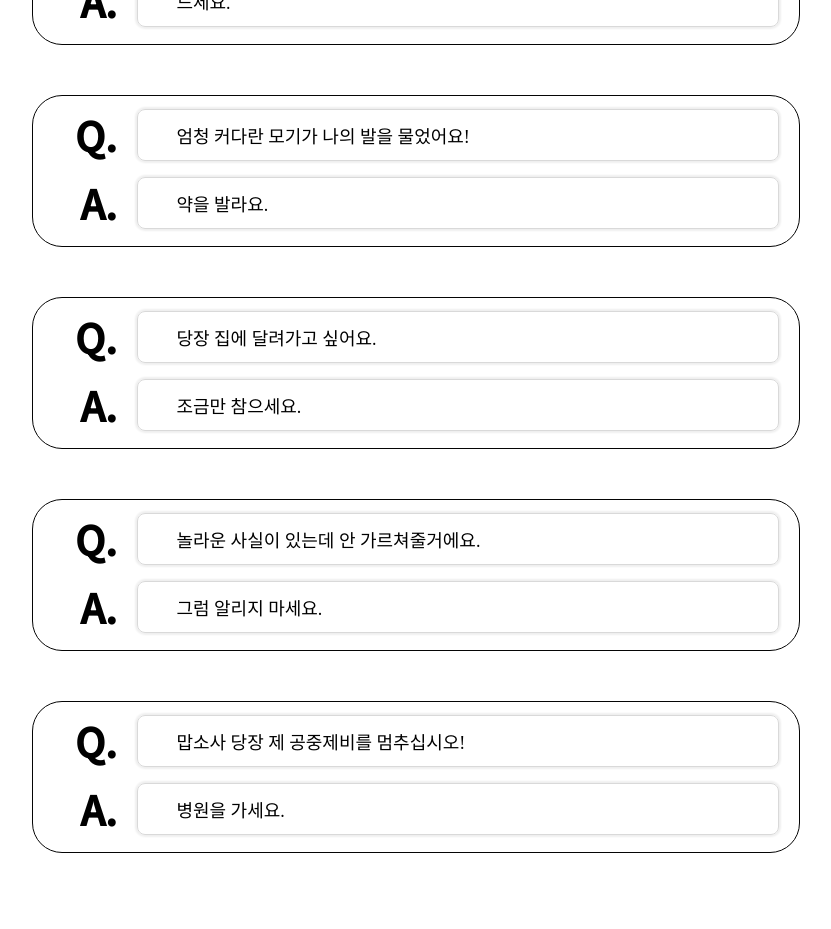
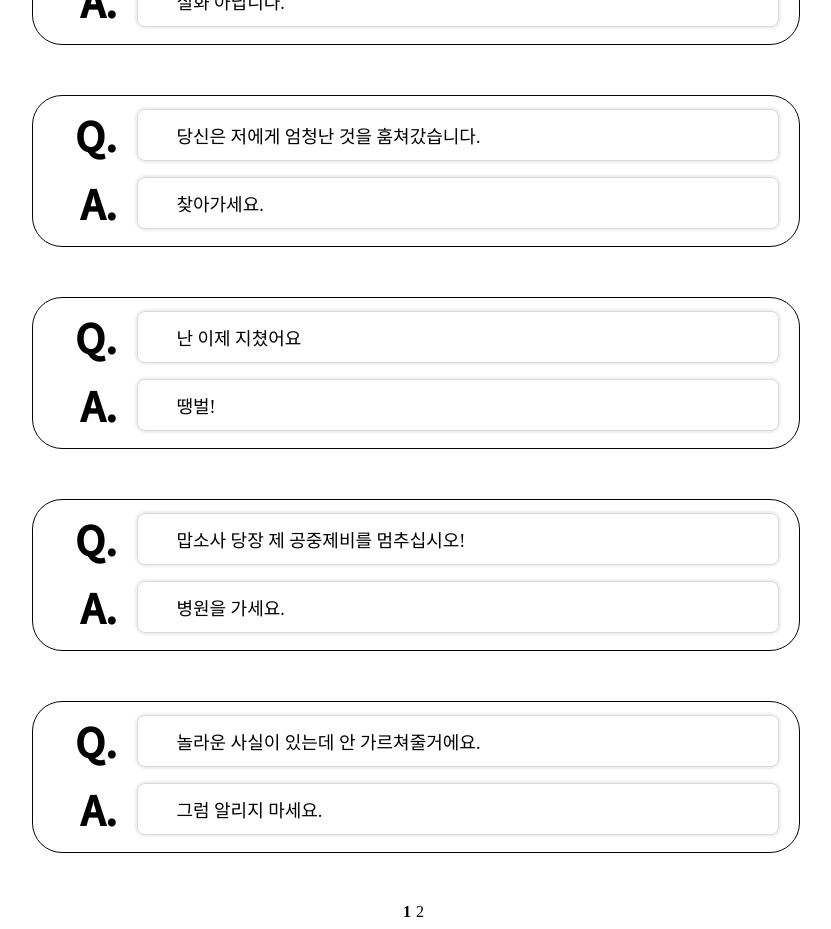
Before and after one commit to kody-gsm/ourhome-07, a React (Create React App) app: page /qna-answers in a window 1280 px wide. Shown: the part 300-1229 px from the top of the page, without its empty margins (224-1055 px from the left). Before the commit the page ends 1203 px from the top, so only its background shows below. Built offline with nearby package versions, Linux system fonts and the light colour scheme; a web font is replaced by a local one.

Commit message:
렌더링 오류 수정

```diff
--- a/src/App.scss
+++ b/src/App.scss
@@ -135,6 +135,19 @@
         }
       }
     }
+
+    .labels {
+      text-align: center;
+
+      .bold {
+        font-weight: bolder;
+      }
+
+      label {
+        cursor: pointer;
+        margin-right: 5px;
+      }
+    }
   }
 
   .detail {
--- a/src/pages/Qnaa.js
+++ b/src/pages/Qnaa.js
@@ -1,11 +1,15 @@
-import React from "react";
+import React, { useEffect, useState } from "react";
 import kodylogo from "../imgs/kody.png";
 
 export default function Qnaa() {
+  const [a, setA] = useState([]);
+  const [alen, setAlen] = useState([]);
+  const [currentpage, setCurrentpage] = useState(0);
+  function pushes(position) {
     const a = [
       {
         title: "떡볶이가 먹고 싶어요.",
-      answer: '드세요.'
+        answer: '드세요.ㅋ'
       }, {
         title: "엄청 커다란 모기가 나의 발을 물었어요!",
         answer: '약을 발라요.'
@@ -18,19 +22,48 @@ export default function Qnaa() {
       }, {
         title: '맙소사 당장 제 공중제비를 멈추십시오!',
         answer: '병원을 가세요.'
+      }, {
+        title: '난 이제 지쳤어요',
+        answer: '땡벌!'
+      }, {
+        title: '당신은 저에게 엄청난 것을 훔쳐갔습니다.',
+        answer: '찾아가세요.'
+      }, {
+        title: '미안하다 이거 보여주려고 어그로 끌었다 나루토 사스케 싸움 ㄹㅇ실화냐?',
+        answer: '실화 아닙니다.'
       }
-  ]
+    ];
+    let crntposi = a.length - (5 * position);
+    let topush = [
+      (crntposi - 1 >= 0) && a[crntposi - 1],
+      (crntposi - 2 >= 0) && a[crntposi - 2],
+      (crntposi - 3 >= 0) && a[crntposi - 3],
+      (crntposi - 4 >= 0) && a[crntposi - 4],
+      (crntposi - 5 >= 0) && a[crntposi - 5],
+    ];
+    setA(e => topush);
+    setAlen(e => {
+      let arr = [];
+      for (let i = 0; i <= (a.length - 1) / 5; i++) {
+        arr.push(i);
+      }
+      return arr;
+    });
+  }
+  useEffect(e => {
+    pushes(0);
+  }, []);
   return <div className="qnaa">
     <div className="header">
       <img className="kodylogo" src={kodylogo} alt="kodylogo" />
-      <button>Q&A 하러가기</button>
+      <a href="qna-questions"><button>Q&A 하러가기</button></a>
     </div>
     <hr />
     <div className="main">
       <h2>자주 묻는 질문에 대한 답변이에요!</h2>
       <div className="boxes">
         {a.map((i, n) => {
-          return <div className="answerbox">
+          return i.title && <div className="answerbox" key={n}>
             <div className="div"><b>Q.</b><div className="likeinput"><span>{i.title}</span></div></div>
             <div className="div"><b>A.</b><div className="likeinput"><span>{i.answer}</span></div></div>
           </div>;
@@ -38,7 +71,11 @@ export default function Qnaa() {
       </div>
     </div>
     <div className="labels">
-
+      {alen.map((i, n) => {
+        return <label key={n} className={(currentpage === i) ? 'bold' : ''}
+          onClick={e => { setCurrentpage(c => i); pushes(i); }}>
+          {i + 1}</label>
+      })}
     </div>
   </div>;
 }
```
Lines whose indentation alone changed are shown as unchanged.
